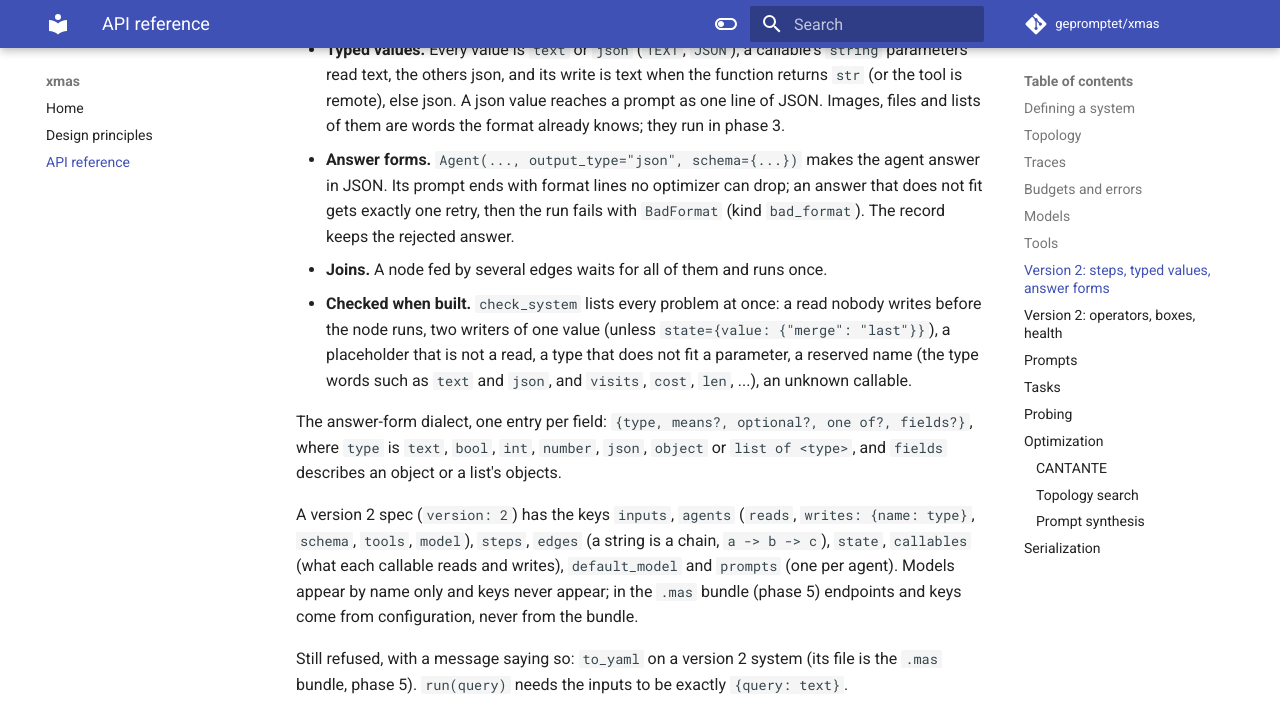
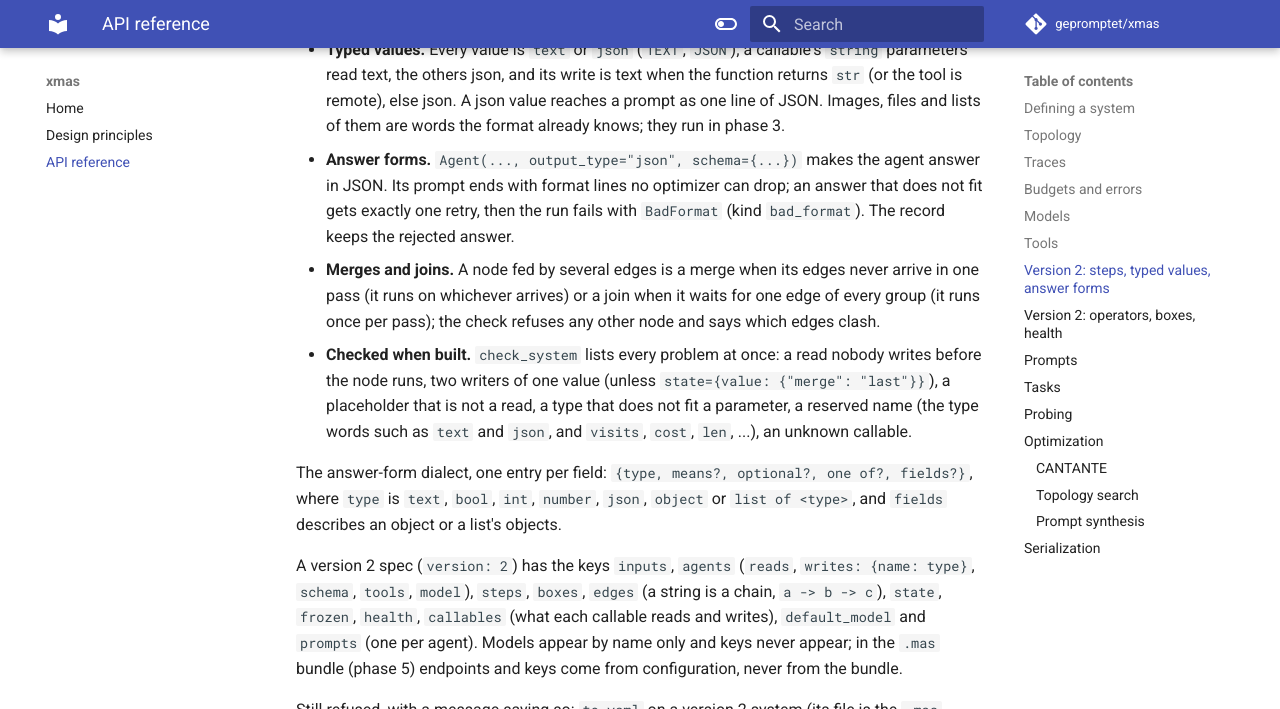
Before and after one commit to AlexisN2002/xmas, an MkDocs documentation site: the page built from docs/api.md, in a window 1280 px wide and 900 px high, scrolled down 3871 px, cut to the strip 0-709 px from the top of the window. Built offline with MkDocs 1.6.1 and Material for MkDocs 9.7.7, drawn with Linux system fonts in a browser that asks for light colours; comment, search, counter and statistics services are not loaded.

Commit message:
feat(v2): export Box and document it; the API docs describe merges, joins and the 2b spec keys as built
Co-Authored-By: Claude Opus 5.5 <noreply@anthropic.com>

```diff
--- a/docs/api.md
+++ b/docs/api.md
@@ -151,7 +151,10 @@ version 2 system can do:
   agent answer in JSON. Its prompt ends with format lines no optimizer can
   drop; an answer that does not fit gets exactly one retry, then the run fails
   with `BadFormat` (kind `bad_format`). The record keeps the rejected answer.
-- **Joins.** A node fed by several edges waits for all of them and runs once.
+- **Merges and joins.** A node fed by several edges is a merge when its edges
+  never arrive in one pass (it runs on whichever arrives) or a join when it
+  waits for one edge of every group (it runs once per pass); the check refuses
+  any other node and says which edges clash.
 - **Checked when built.** `check_system` lists every problem at once: a read
   nobody writes before the node runs, two writers of one value (unless
   `state={value: {"merge": "last"}}`), a placeholder that is not a read, a type
@@ -164,9 +167,10 @@ The answer-form dialect, one entry per field:
 an object or a list's objects.
 
 A version 2 spec (`version: 2`) has the keys `inputs`, `agents` (`reads`,
-`writes: {name: type}`, `schema`, `tools`, `model`), `steps`, `edges` (a
-string is a chain, `a -> b -> c`), `state`, `callables` (what each callable
-reads and writes), `default_model` and `prompts` (one per agent). Models
+`writes: {name: type}`, `schema`, `tools`, `model`), `steps`, `boxes`, `edges`
+(a string is a chain, `a -> b -> c`), `state`, `frozen`, `health`, `callables`
+(what each callable reads and writes), `default_model` and `prompts` (one per
+agent). Models
 appear by name only and keys never appear; in the `.mas` bundle (phase 5)
 endpoints and keys come from configuration, never from the bundle.
 
--- a/src/xmas/__init__.py
+++ b/src/xmas/__init__.py
@@ -18,7 +18,7 @@ from xmas.graph import END, START
 from xmas.health import Health, HealthSettings
 from xmas.llms import APILLM, ScoredSequence
 from xmas.mas import MAS
-from xmas.nodes import Step
+from xmas.nodes import Box, Step
 from xmas.tasks import GSM8KTask, MASTask, ProbingTask, ReferencePool
 from xmas.trace import AgentRecord, TokenUsage, ToolCall, Trace
 from xmas.values import JSON, TEXT, ValueType
@@ -35,6 +35,7 @@ __all__ = [
     "Agent",
     "AgentRecord",
     "BadFormat",
+    "Box",
     "Budget",
     "BudgetExceeded",
     "Edge",
```
Also changed, not shown: other parts of docs/api.md (+2 -0 lines).
